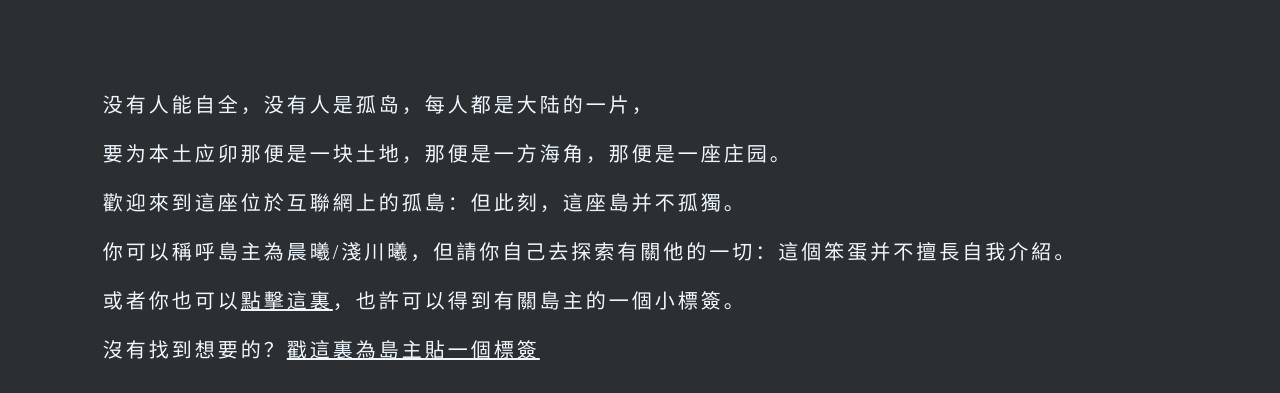
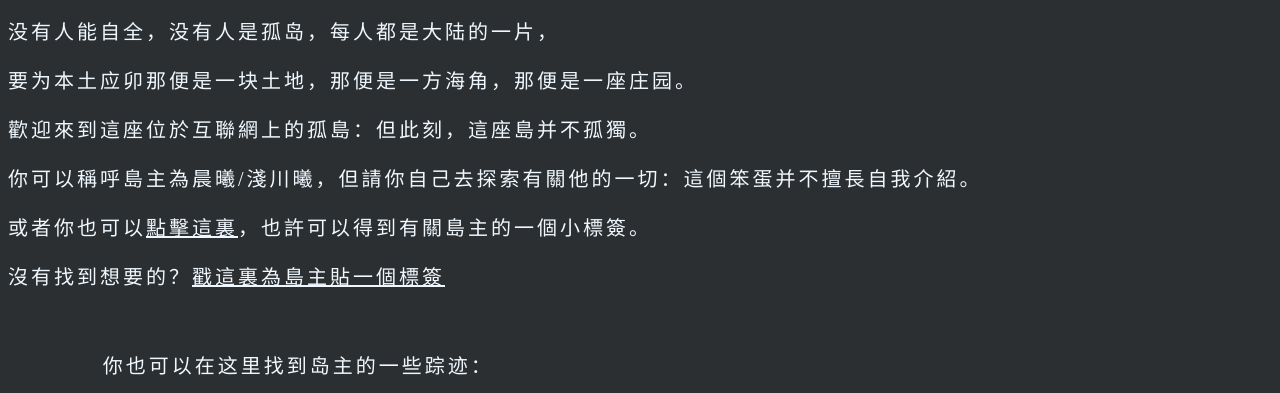
Before and after one commit to ChenxiNeko/chenxineko.github.io, a plain HTML site: page index.html in a window 1280 px wide. Shown: the part 232-625 px from the top of the page. Drawn offline with Linux system fonts and the light colour scheme.

Commit message:
Update head.css

```diff
--- a/CSS/head.css
+++ b/CSS/head.css
@@ -75,7 +75,7 @@ cursor: pointer;
 }
 
 
-.readme {
+.readme div {
   margin-top: 120px;
   margin-left: 7.5%;
   margin-right: 7.5%;
```
